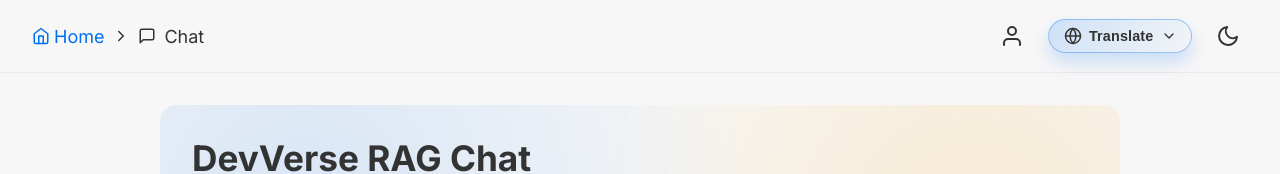
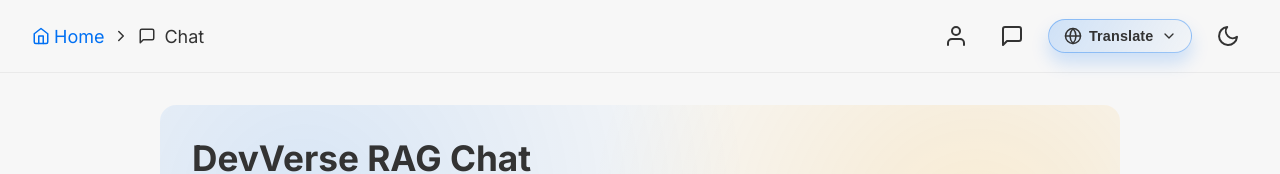
Before and after one commit to hoangsonww/DevVerse-SWE-Blog, a Next.js app: page /chat in a window 1280 px wide. Shown: the top 174 px of the page. Built offline with nearby package versions, Linux system fonts and the light colour scheme; no server answers.

Commit message:
feat(Navbar): add chat icon button to open chatbot

```diff
--- a/components/Navbar.tsx
+++ b/components/Navbar.tsx
@@ -295,6 +295,14 @@ export default function Navbar() {
           }}
         >
           <UserMenu />
+          <div
+            className="icon-btn"
+            onClick={() => router.push("/chat")}
+            aria-label="Open Chatbot"
+            title="Open Chatbot"
+          >
+            <FiMessageSquare size={24} />
+          </div>
           <TranslateMenu />
           {user && (
             <div
```
Also changed, not shown: 1 other file (tests, documents, lock files or other folders).
